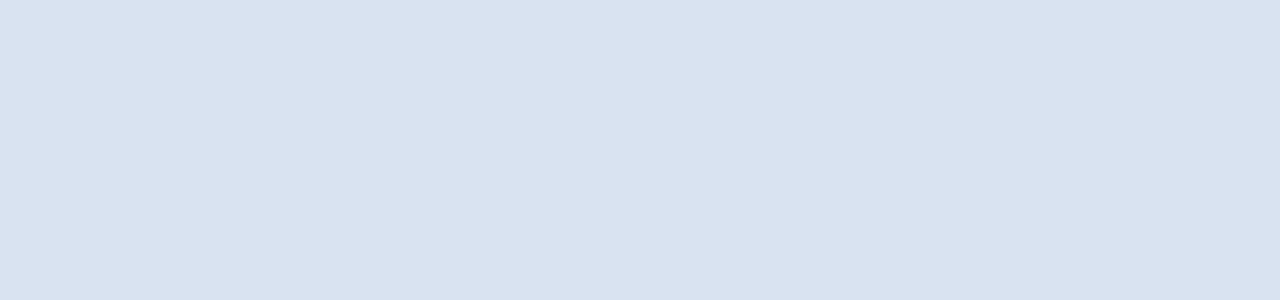
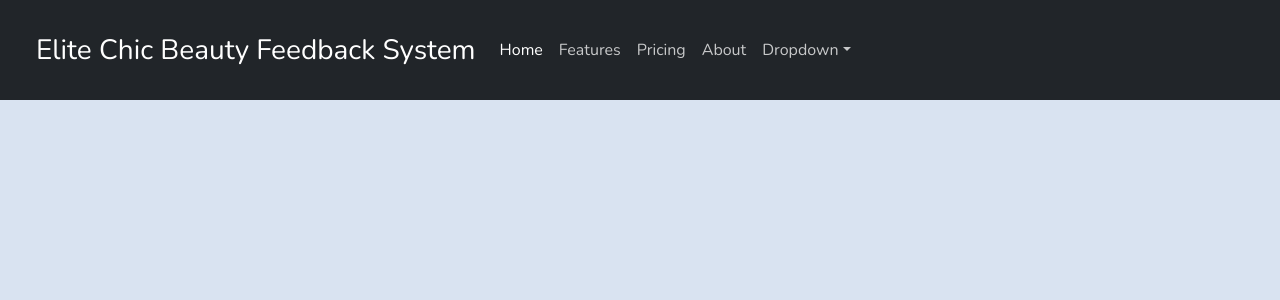
Before and after one commit to PORT-GIT/elite-feedback, a Django app: page /customerapp/ in a window 1280 px wide. Before the commit the part shown is empty. Shown: the top 300 px of the page. Run offline with Django 5.2, Linux system fonts and the light colour scheme; some libraries are stand-ins or nearby versions.

Commit message:
included navbar in all templates

```diff
--- a/feedbacksys/templates/base.html
+++ b/feedbacksys/templates/base.html
@@ -16,6 +16,8 @@
 </head>
 <body>
 
+    {% include 'navbar.html' %}
+
     {% block content %}
 
     {% endblock %}
--- a/feedbacksys/templates/navbar.html
+++ b/feedbacksys/templates/navbar.html
@@ -0,0 +1,44 @@
+
+<nav class="navbar navbar-expand-lg bg-dark p-4" data-bs-theme="dark">
+    <div class="container-fluid">
+
+        <a class="navbar-brand fs-3" href="{% url 'index' %}">Elite Chic Beauty Feedback System</a>
+        <!--use url name instead of html pages-->
+
+        <button class="navbar-toggler" type="button" data-bs-toggle="collapse" data-bs-target="#navbarColor02"
+            aria-controls="navbarColor02" aria-expanded="false" aria-label="Toggle navigation">
+            <span class="navbar-toggler-icon"></span>
+        </button>
+
+        <div class="collapse navbar-collapse" id="navbarColor02">
+            <ul class="navbar-nav me-auto">
+                <li class="nav-item">
+                    <a class="nav-link active" href="#">Home
+                        <span class="visually-hidden">(current)</span>
+                    </a>
+                </li>
+                <li class="nav-item">
+                    <a class="nav-link" href="#">Features</a>
+                </li>
+                <li class="nav-item">
+                    <a class="nav-link" href="#">Pricing</a>
+                </li>
+                <li class="nav-item">
+                    <a class="nav-link" href="#">About</a>
+                </li>
+                <li class="nav-item dropdown">
+                    <a class="nav-link dropdown-toggle" data-bs-toggle="dropdown" href="#" role="button"
+                        aria-haspopup="true" aria-expanded="false">Dropdown</a>
+                    <div class="dropdown-menu">
+                        <a class="dropdown-item" href="#">Action</a>
+                        <a class="dropdown-item" href="#">Another action</a>
+                        <a class="dropdown-item" href="#">Something else here</a>
+                        <div class="dropdown-divider"></div>
+                        <a class="dropdown-item" href="#">Separated link</a>
+                    </div>
+                </li>
+            </ul>
+
+        </div>
+    </div>
+</nav>
```
Also changed, not shown: feedbacksys/db.sqlite3.
